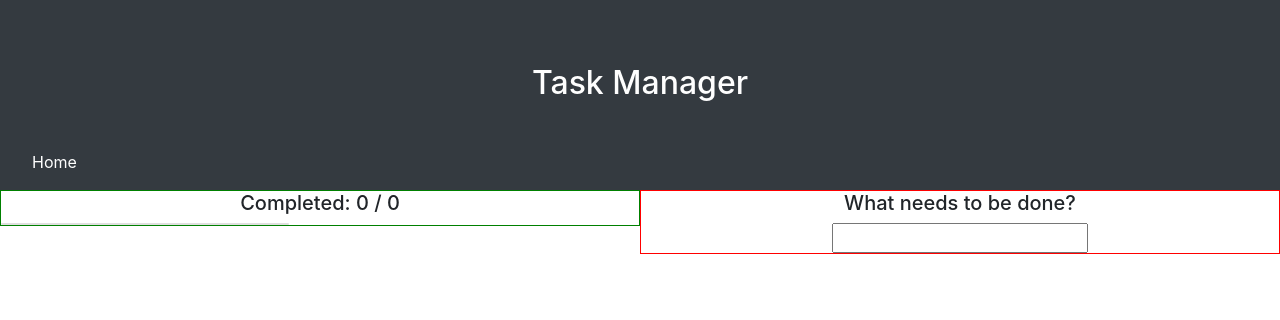
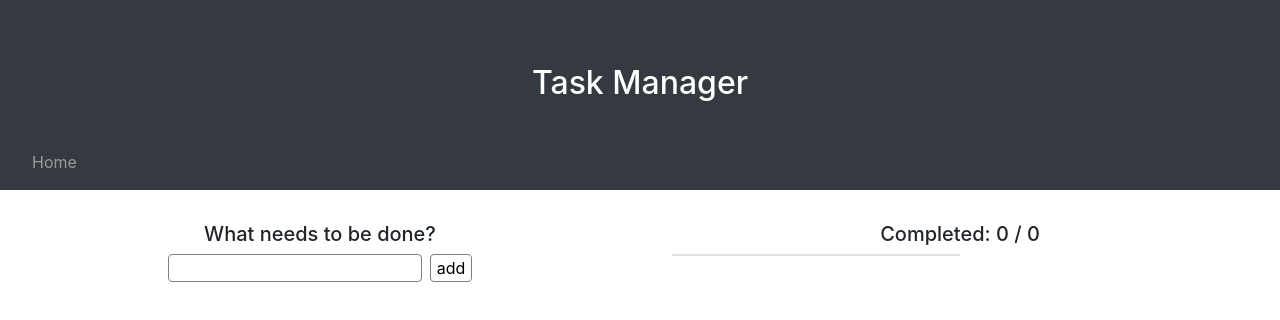
Before and after one commit to Ibrahim-401-Advanced-Javascript/toDo, a React (Create React App) app: page / in a window 1280 px wide. Shown: the top 320 px of the page. Built offline with nearby package versions, Linux system fonts and the light colour scheme.

Commit message:
added additional buttons

```diff
--- a/src/components/Header.css
+++ b/src/components/Header.css
@@ -1,10 +1,10 @@
 
 .navlink {
-  color: #fefefe;
+  color: #9b9a9a;
 }
 
 .navlink:hover {
-  color: rgb(230, 164, 22);
+  color: #fefefe;
 }
 
 #header-title {
--- a/src/components/Header.js
+++ b/src/components/Header.js
@@ -12,7 +12,7 @@ function Header() {
     <header>
       <h2 id="header-title">Task Manager</h2>
 
-      <Navbar bg="dark" variant="dark" defaultActiveKey="/home">
+      <Navbar bg="dark" variant="dark" defaultactivekey="/home">
 
         <Nav.Item>
           <Nav.Link className="navlink" href="/home">Home</Nav.Link>
--- a/src/components/Main.css
+++ b/src/components/Main.css
@@ -1,11 +1,46 @@
 #form {
-  border: 1px solid red;
-  float: right;
+  padding: 2em;
+  float: left;
   width: 50%;
 }
 
+#formfield {
+  border-radius: 4px;
+  border: 1px solid grey;
+}
+
+#add {
+  background-color: white;
+  border-radius: 4px;
+  border: 1px solid grey;
+  margin-left: 0.5em;
+}
+
 #cards {
-  border: 1px solid green;
-  float: left;
+  float: right;
   width: 50%;
+  padding: 2em;
 }
+
+#card {
+  background-color: #df7474;
+  justify-content: center;
+}
+
+button {
+  border-radius: 4px;
+  border: none;
+  margin-left: 0.5em;
+}
+
+#done {
+  background-color: #54b38e;
+}
+
+#edit {
+  background-color: #f7e580
+}
+
+#delete {
+  background-color: #bb4545;
+}
--- a/src/components/Main.js
+++ b/src/components/Main.js
@@ -47,18 +47,28 @@ useEffect(() => {
 // ----------------------------
 // Task Completion Checks Below
 const [tally, setClickCount] = useState(0);
-const [completeCheck, toggleFactor] = useState(false);
+// const [completeCheck, toggleFactor] = useState(false);
 
-const handleClick = () => {
+const handleDone = () => {
   // increment click counter by one each time button is clicked
   setClickCount(tally + 1);
+  // change background color to green
+}
 
-  // document true if tally is divisible by 5
-  const newTally = tally + 1;
-  if (newTally % 5 === 0) {
-    toggleFactor(true);
-  } else toggleFactor(false);
+const handleEdit = () => {
+  console.log(`editing ${task}`);
+  // bring up form to allow user to change text of task card
+}
 
+const handleDelete = () => {
+
+  // remove task card from the list
+  console.log(task.length);
+
+  console.log(`${task} deleted`);
+
+  // decrement task.length in Completed section
+  console.log(task.length - 1);
 }
 // ----------------------------
 
@@ -70,7 +80,8 @@ const handleClick = () => {
         <section id="form">
           <h5 id="taskprompt">What needs to be done?</h5>
           <form onSubmit={_addTask}>
-            <input type="text" onChange={_writeTask} />
+            <input type="text" id="formfield" onChange={_writeTask} />
+            <input type="submit" id="add" value="add"></input>
           </form>
         </section>
 
@@ -78,8 +89,6 @@ const handleClick = () => {
 
           <div>
             <h5>Completed: {tally} / {task.length}</h5>
-            {/* <h3>Factor of Five? {completeCheck.toString()}</h3> */}
-            {/* <button onClick={handleClick}>click this</button> */}
           </div>
 
           <Card id="tasklist" style={{ width: '18rem' }}>
@@ -87,8 +96,11 @@ const handleClick = () => {
             task.map(task =>
 
             <ListGroup variant="flush">
-              <ListGroup.Item key={task}>
-                {task} <button onClick={handleClick}>Done</button>
+              <ListGroup.Item id="card" key={task}>
+                {task}
+                <button id="done" onClick={handleDone}>done</button>
+                <button id="edit" onClick={handleEdit}>edit</button>
+                <button id="delete" onClick={handleDelete}>delete</button>
               </ListGroup.Item>
             </ListGroup>
 
```
